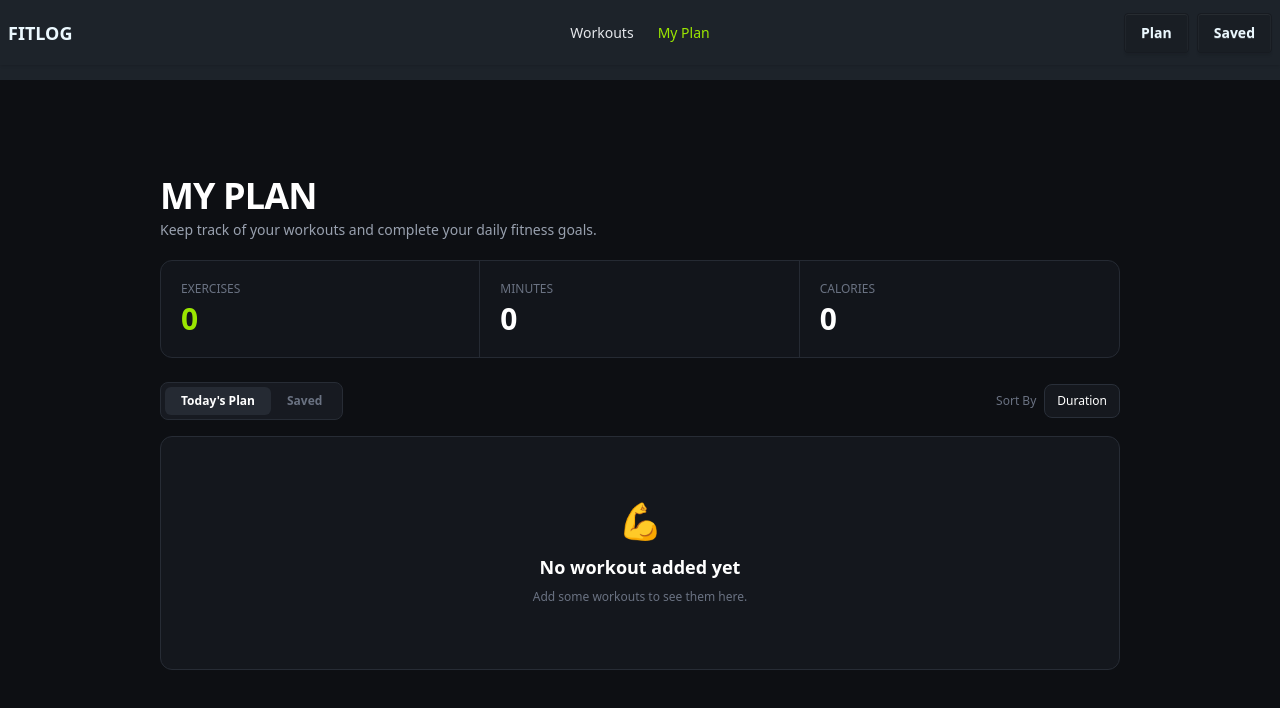
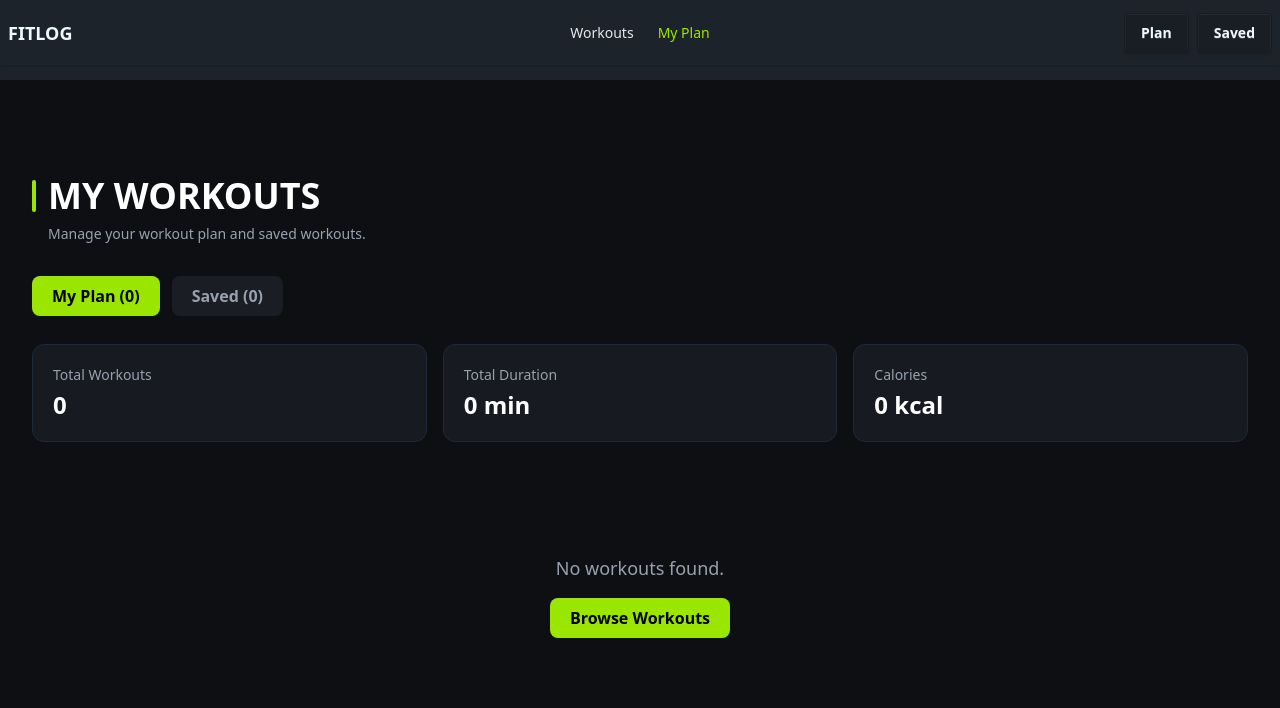
Before and after one commit to hossain-dev68/Assignment06-PH, a Next.js app: page /listed-plan in a window 1280 px wide. Shown: the top 708 px of the page. Built offline with nearby package versions, Linux system fonts and the light colour scheme.

Commit message:
Update workout plan and context

```diff
--- a/src/app/listed-plan/page.tsx
+++ b/src/app/listed-plan/page.tsx
@@ -1,253 +1,271 @@
 "use client";
 
 import React, { useContext, useState } from "react";
+import Link from "next/link";
 import { FitlogContext } from "@/context/FitlogContext";
-import Image from "next/image";
-import Link from "next/link";
-import type { WFitlog } from "@/types";
+import { WFitlog } from "@/types/fitlog.type";
 
 const ListedPage = () => {
-  const { addPlan, addSave } = useContext(FitlogContext);
+  const context = useContext(FitlogContext);
 
   const [activeTab, setActiveTab] = useState<"plan" | "saved">("plan");
+  const [completedIds, setCompletedIds] = useState<number[]>([]);
+  const [toast, setToast] = useState("");
 
+  if (!context) {
+    return null;
+  }
 
-  const activeData = activeTab === "plan" ? addPlan : addSave;
+  const {
+    addPlan,
+    addSave,
+    removeFromPlan,
+    removeFromSave,
+  } = context;
 
+  const activeData: WFitlog[] =
+    activeTab === "plan" ? addPlan : addSave;
 
-  const totalMinutes = activeData.reduce(
-    (total: number, item: WFitlog) => total + item.duration,
+  const showToast = (message: string) => {
+    setToast(message);
+
+    setTimeout(() => {
+      setToast("");
+    }, 2000);
+  };
+
+  const handleDone = (id: number, name: string) => {
+    if (!completedIds.includes(id)) {
+      setCompletedIds([...completedIds, id]);
+      showToast(`${name} marked as done`);
+    }
+  };
+
+  const handleRemove = (id: number, name: string) => {
+    if (activeTab === "plan") {
+      removeFromPlan(id);
+      showToast(`${name} removed from plan`);
+    } else {
+      removeFromSave(id);
+      showToast(`${name} removed from saved`);
+    }
+  };
+
+  const totalDuration = activeData.reduce(
+    (total, item) => total + item.duration,
     0
   );
 
-
   const totalCalories = activeData.reduce(
-    (total: number, item: WFitlog) => total + item.caloriesBurned,
+    (total, item) => total + item.caloriesBurned,
     0
   );
 
   return (
-    <div className="min-h-screen bg-[#0d0f13] text-white pt-16">
-
-      <div className="max-w-5xl mx-auto px-4 sm:px-6 lg:px-8 py-8">
+    <main className="min-h-screen bg-[#0d0f13] pt-24 pb-10">
+      <section className="max-w-7xl mx-auto px-4 sm:px-6 lg:px-8">
 
 
-        <div className="mb-5">
-          <h1 className="text-3xl sm:text-4xl font-black uppercase tracking-tight">
-            My Plan
+        <div className="mb-8">
+          <div className="flex items-center gap-3">
+            <span className="w-1 h-8 bg-lime-400 rounded-full"></span>
+
+            <h1 className="text-3xl sm:text-4xl font-bold text-white">
+              MY WORKOUTS
             </h1>
+          </div>
 
-          <p className="text-xs sm:text-sm text-gray-400 mt-1">
-            Keep track of your workouts and complete your daily fitness goals.
+          <p className="text-gray-400 text-sm mt-2 ml-4">
+            Manage your workout plan and saved workouts.
           </p>
         </div>
 
 
-        <div className="bg-[#12151b] border border-[#252a33] rounded-xl overflow-hidden mb-6">
+        <div className="flex gap-3 mb-7">
+          <button
+            onClick={() => setActiveTab("plan")}
+            className={`px-5 py-2 rounded-lg font-semibold transition ${
+              activeTab === "plan"
+                ? "bg-lime-400 text-black"
+                : "bg-[#1a1d23] text-gray-400 hover:text-white"
+            }`}
+          >
+            My Plan ({addPlan.length})
+          </button>
 
-          <div className="grid grid-cols-3">
+          <button
+            onClick={() => setActiveTab("saved")}
+            className={`px-5 py-2 rounded-lg font-semibold transition ${
+              activeTab === "saved"
+                ? "bg-lime-400 text-black"
+                : "bg-[#1a1d23] text-gray-400 hover:text-white"
+            }`}
+          >
+            Saved ({addSave.length})
+          </button>
+        </div>
 
 
-            <div className="p-4 sm:p-5 border-r border-[#252a33]">
-              <p className="text-[10px] sm:text-xs text-gray-500 uppercase">
-                Exercises
-              </p>
-
-              <p className="text-2xl sm:text-3xl font-black text-lime-400 mt-1">
+        <div className="grid grid-cols-1 sm:grid-cols-3 gap-4 mb-8">
+          <div className="bg-[#171a20] border border-gray-800 rounded-xl p-5">
+            <p className="text-gray-400 text-sm">Total Workouts</p>
+            <p className="text-2xl font-bold text-white mt-1">
               {activeData.length}
             </p>
           </div>
 
+          <div className="bg-[#171a20] border border-gray-800 rounded-xl p-5">
+            <p className="text-gray-400 text-sm">Total Duration</p>
+            <p className="text-2xl font-bold text-white mt-1">
+              {totalDuration} min
+            </p>
+          </div>
 
-            <div className="p-4 sm:p-5 border-r border-[#252a33]">
-              <p className="text-[10px] sm:text-xs text-gray-500 uppercase">
-                Minutes
+          <div className="bg-[#171a20] border border-gray-800 rounded-xl p-5">
+            <p className="text-gray-400 text-sm">Calories</p>
+            <p className="text-2xl font-bold text-white mt-1">
+              {totalCalories} kcal
+            </p>
+          </div>
+        </div>
+
+
+        {activeData.length === 0 ? (
+          <div className="text-center py-20">
+            <p className="text-gray-400 text-lg">
+              No workouts found.
             </p>
 
-              <p className="text-2xl sm:text-3xl font-black text-white mt-1">
-                {totalMinutes}
+            <Link
+              href="/workouts"
+              className="inline-block mt-4 bg-lime-400 text-black font-semibold px-5 py-2 rounded-lg hover:bg-lime-300"
+            >
+              Browse Workouts
+            </Link>
+          </div>
+        ) : (
+          <div className="grid grid-cols-1 md:grid-cols-2 gap-5">
+            {activeData.map((fitlog) => {
+              const isDone = completedIds.includes(fitlog.id);
+
+              return (
+                <div
+                  key={fitlog.id}
+                  className={`bg-[#171a20] border rounded-xl p-5 transition ${
+                    isDone
+                      ? "border-lime-400"
+                      : "border-gray-800"
+                  }`}
+                >
+
+                  <div className="flex items-start justify-between gap-4">
+                    <div>
+                      <h2
+                        className={`text-xl font-bold ${
+                          isDone
+                            ? "text-lime-400"
+                            : "text-white"
+                        }`}
+                      >
+                        {fitlog.name}
+                      </h2>
+
+                      <p className="text-gray-400 text-sm mt-1">
+                        {fitlog.difficulty} · {fitlog.duration} min
                       </p>
                     </div>
 
 
-            <div className="p-4 sm:p-5">
-              <p className="text-[10px] sm:text-xs text-gray-500 uppercase">
-                Calories
+                    <button
+                      onClick={() =>
+                        handleRemove(fitlog.id, fitlog.name)
+                      }
+                      className="w-9 h-9 flex items-center justify-center rounded-full border border-gray-600 text-gray-400 hover:text-red-400 hover:border-red-400 transition"
+                    >
+                      ✕
+                    </button>
+                  </div>
+
+
+                  <p className="text-gray-400 text-sm mt-4 leading-6">
+                    {fitlog.description}
                   </p>
 
-              <p className="text-2xl sm:text-3xl font-black text-white mt-1">
-                {totalCalories}
+                  <div className="grid grid-cols-2 gap-3 mt-5">
+                    <div className="bg-[#20242c] rounded-lg p-3">
+                      <p className="text-gray-500 text-xs">
+                        Sets
+                      </p>
+                      <p className="text-white font-semibold">
+                        {fitlog.sets}
                       </p>
                     </div>
 
+                    <div className="bg-[#20242c] rounded-lg p-3">
+                      <p className="text-gray-500 text-xs">
+                        Reps
+                      </p>
+                      <p className="text-white font-semibold">
+                        {fitlog.reps}
+                      </p>
+                    </div>
+
+                    <div className="bg-[#20242c] rounded-lg p-3">
+                      <p className="text-gray-500 text-xs">
+                        Calories
+                      </p>
+                      <p className="text-white font-semibold">
+                        {fitlog.caloriesBurned} kcal
+                      </p>
+                    </div>
+
+                    <div className="bg-[#20242c] rounded-lg p-3">
+                      <p className="text-gray-500 text-xs">
+                        Equipment
+                      </p>
+                      <p className="text-white font-semibold">
+                        {fitlog.equipment}
+                      </p>
                     </div>
                   </div>
 
 
-
-        <div className="flex items-center justify-between gap-3 mb-4">
-
-
-          <div className="flex bg-[#171a21] border border-[#272c35] rounded-lg p-1">
-
-            <button
-              onClick={() => setActiveTab("plan")}
-              className={`px-3 sm:px-4 py-1.5 rounded-md text-xs font-semibold transition ${
-                activeTab === "plan"
-                  ? "bg-[#252a33] text-white"
-                  : "text-gray-500 hover:text-white"
-              }`}
-            >
-              Today's Plan
-            </button>
-
-            <button
-              onClick={() => setActiveTab("saved")}
-              className={`px-3 sm:px-4 py-1.5 rounded-md text-xs font-semibold transition ${
-                activeTab === "saved"
-                  ? "bg-[#252a33] text-white"
-                  : "text-gray-500 hover:text-white"
-              }`}
-            >
-              Saved
-            </button>
-
-          </div>
-
-
-          <div className="flex items-center gap-2">
-
-            <span className="hidden sm:block text-xs text-gray-500">
-              Sort By
-            </span>
-
-            <button className="border border-[#292f39] bg-[#15181e] rounded-lg px-3 py-2 text-xs text-white">
-              Duration
-            </button>
-
-          </div>
-
-        </div>
-
-
-
-        <div className="space-y-3">
-
-          {activeData.length > 0 ? (
-
-            activeData.map((fitlog: WFitlog) => (
-
-              <div
-                key={fitlog.id}
-                className="bg-[#14171d] border border-[#272c35] rounded-xl p-3 sm:p-4 hover:border-[#3a414d] transition"
-              >
-
-                <div className="flex flex-col sm:flex-row sm:items-center gap-4">
-
-
-                  <div className="relative w-full sm:w-[110px] h-40 sm:h-[70px] flex-shrink-0 rounded-lg overflow-hidden">
-
-                    <Image
-                      src={fitlog.image}
-                      alt={fitlog.name}
-                      fill
-                      className="object-cover"
-                    />
-
-                  </div>
-
-
-
-                  <div className="flex-1 min-w-0">
-
-
-                    <h2 className="text-sm sm:text-base font-black uppercase text-white truncate">
-                      {fitlog.name}
-                    </h2>
-
-
-                    <p className="text-[11px] text-gray-500 mt-0.5">
-                      {fitlog.equipment}
-                    </p>
-
-
-
-                    <div className="flex flex-wrap items-center gap-3 mt-2">
-
-                      <span className="text-[11px] text-gray-300">
-                        ◯ {fitlog.duration} min
-                      </span>
-
-                      <span className="text-[11px] text-gray-300">
-                        🔥 {fitlog.caloriesBurned} kcal
-                      </span>
-
-                      <span className="text-[11px] text-lime-400">
-                        ⭐ {fitlog.rating}
-                      </span>
-
-                    </div>
-
-                  </div>
-
-
-
-                  <div className="flex sm:flex-col md:flex-row gap-2 w-full sm:w-auto">
-
+                  <div className="flex gap-3 mt-5">
                     <Link
                       href={`/details/${fitlog.id}`}
-                      className="flex-1 sm:flex-none"
-                    >
-                      <button
-                        type="button"
-                        className="w-full border border-[#3a414d] hover:bg-[#20242c] text-white text-xs font-semibold px-4 py-2 rounded-full transition"
+                      className="flex-1 text-center border border-gray-600 text-white py-2.5 rounded-lg hover:bg-gray-800 transition"
                     >
                       View Details
-                      </button>
                     </Link>
 
                     <button
-                      type="button"
-                      className="flex-1 sm:flex-none bg-lime-400 hover:bg-lime-300 text-black text-xs font-bold px-4 py-2 rounded-full transition"
+                      onClick={() =>
+                        handleDone(fitlog.id, fitlog.name)
+                      }
+                      disabled={isDone}
+                      className={`px-4 py-2.5 rounded-lg font-semibold transition ${
+                        isDone
+                          ? "bg-lime-400 text-black cursor-default"
+                          : "bg-blue-600 text-white hover:bg-blue-700"
+                      }`}
                     >
-                      Mark as Done
+                      {isDone ? "✓ Done" : "✓ Mark as Done"}
                     </button>
-
                   </div>
-
                 </div>
-
+              );
+            })}
           </div>
-
-            ))
-
-          ) : (
+        )}
+      </section>
 
 
-            <div className="bg-[#14171d] border border-[#272c35] rounded-xl py-16 text-center">
-
-              <div className="text-4xl mb-3">
-                💪
+      {toast && (
+        <div className="fixed bottom-6 right-6 bg-white text-black px-5 py-3 rounded-lg shadow-lg font-semibold z-50">
+          {toast}
         </div>
-
-              <h3 className="text-lg font-bold text-white">
-                {activeTab === "plan"
-                  ? "No workout added yet"
-                  : "No saved workout"}
-              </h3>
-
-              <p className="text-xs text-gray-500 mt-2">
-                Add some workouts to see them here.
-              </p>
-
-            </div>
-
       )}
-
-        </div>
-
-      </div>
-    </div>
+    </main>
   );
 };
 
--- a/src/context/FitlogContext.tsx
+++ b/src/context/FitlogContext.tsx
@@ -1,29 +1,43 @@
 "use client";
 
-import React, { createContext, ReactNode, useState } from 'react';
+import React, { createContext, ReactNode, useState } from "react";
+import { WFitlog } from "@/types/fitlog.type";
 
-export const FitlogContext = createContext({});
+export const FitlogContext = createContext({
+  addPlan: [] as WFitlog[],
+  setaddPlan: (_value: WFitlog[]) => {},
+  addSave: [] as WFitlog[],
+  setaddSave: (_value: WFitlog[]) => {},
+  removeFromPlan: (_id: number) => {},
+  removeFromSave: (_id: number) => {},
+});
 
 const FitlogProvider = ({ children }: { children: ReactNode }) => {
+  const [addPlan, setaddPlan] = useState<WFitlog[]>([]);
+  const [addSave, setaddSave] = useState<WFitlog[]>([]);
 
-    const [addPlan, setaddPlan] = useState([]);
+  const removeFromPlan = (id: number) => {
+    setaddPlan(addPlan.filter((item) => item.id !== id));
+  };
 
-    const [addSave, setaddSave] = useState([]);
+  const removeFromSave = (id: number) => {
+    setaddSave(addSave.filter((item) => item.id !== id));
+  };
 
-    const sharedData = {
-
+  return (
+    <FitlogContext.Provider
+      value={{
         addPlan,
-
         setaddPlan,
-
         addSave,
-
         setaddSave,
-
-    }
-
-    return <FitlogContext.Provider value={sharedData}>{children}</FitlogContext.Provider>
-
+        removeFromPlan,
+        removeFromSave,
+      }}
+    >
+      {children}
+    </FitlogContext.Provider>
+  );
 };
 
 export default FitlogProvider;
```
Lines whose indentation alone changed are shown as unchanged.
